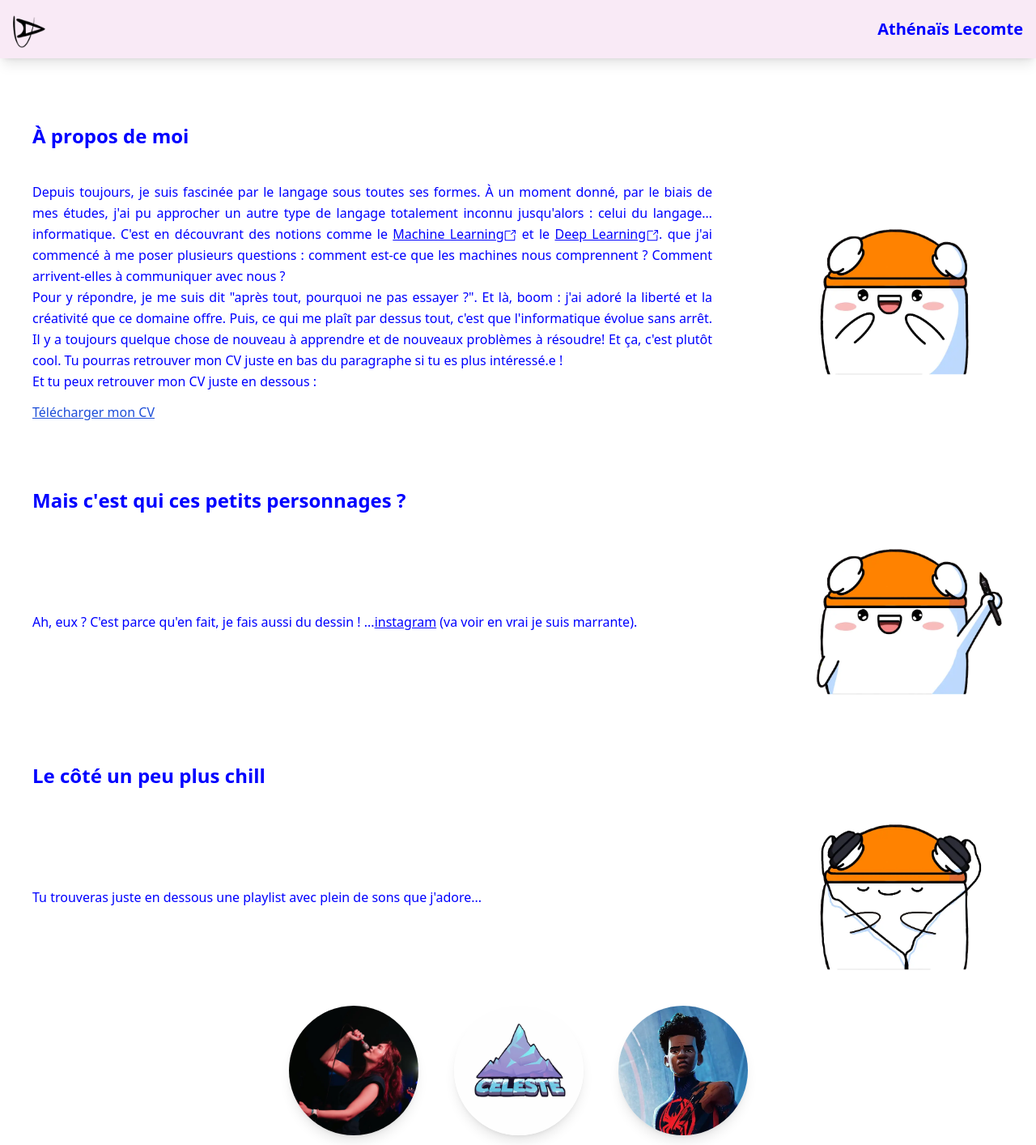
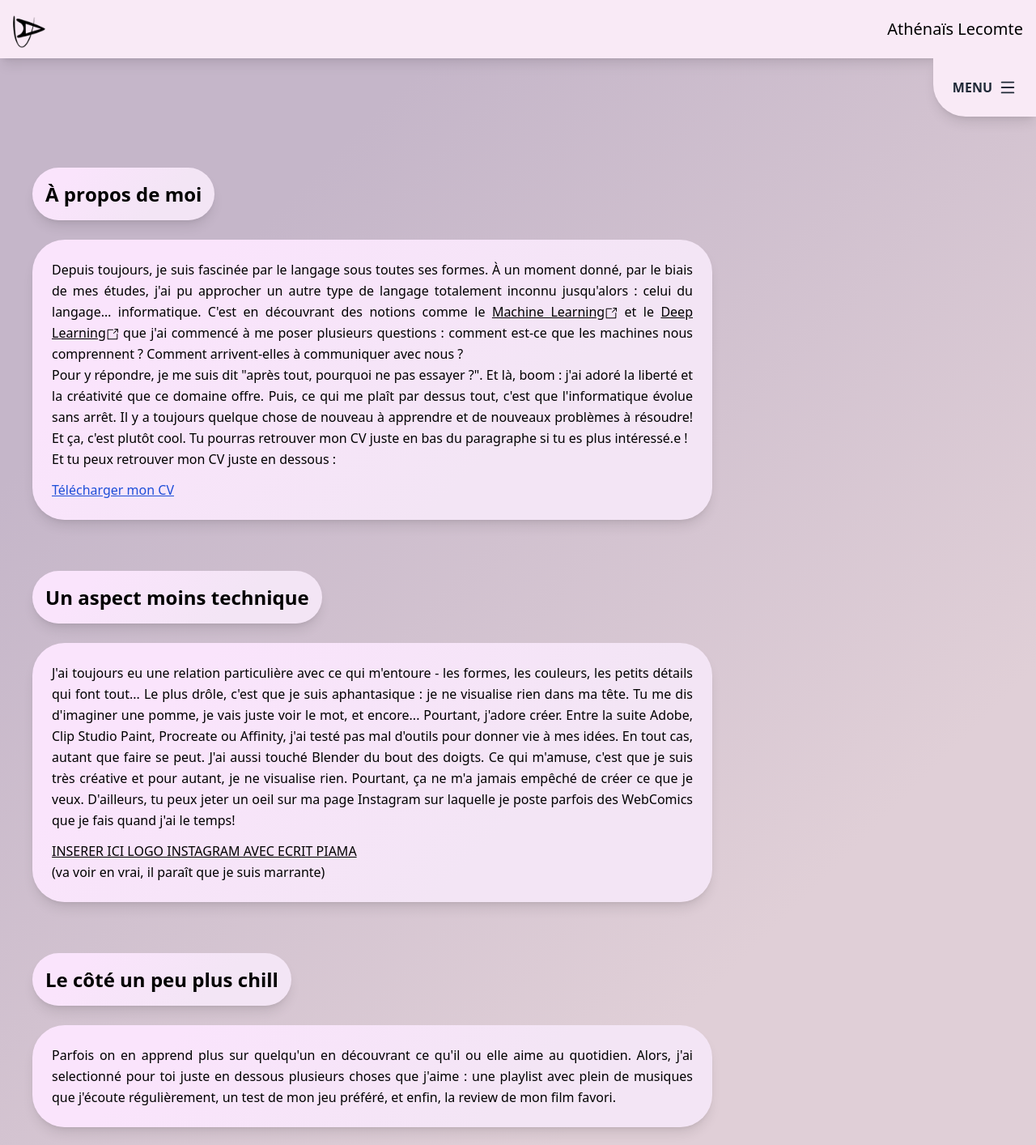
Before and after one commit to Piamah/portfolio3, a React (Vite) app: page /about in a window 1280 px wide. Shown: the top 1414 px of the page at 81% size. Built offline with nearby package versions, Linux system fonts and the light colour scheme.

Commit message:
Colors reworked, home page font and name redesigned, about page modified almost done + colors, skill page modifications in the process

```diff
--- a/src/components/Header.jsx
+++ b/src/components/Header.jsx
@@ -18,7 +18,7 @@ export default function Header() {
 
       <a
         href="/"
-        className="text-lg md:text-xl font-semibold hover:text-[var(--text)] transition-colors"
+        className="text-lg md:text-xl hover:text-[#DF47C9] transition-colors"
       >
         Athénaïs Lecomte
       </a>
--- a/src/components/Menu.jsx
+++ b/src/components/Menu.jsx
@@ -51,8 +51,8 @@ export default function Menu() {
                   onClick={() => setIsOpen(false)} // ferme le menu après clic
                   className={`text-lg ${
                     location.pathname === link.to
-                      ? "font-bold text-blue-600"
-                      : "text-gray-700 hover:text-blue-500"
+                      ? "font-bold text-[#DF47C9]"
+                      : "hover:text-[#DF47C9]"
                   }`}
                 >
                   {link.label}
--- a/src/index.css
+++ b/src/index.css
@@ -6,7 +6,7 @@
   :root {
     --bg-start: #C5B6C9;
     --bg-end: #E0CFD7;
-    --header--bg-start: #FCE4EC;
+    --header--bg-start: #fae4fc;
     --header--bg-end: #F3E5F5;
     --bg: #CABCCD;
     --nav: red;
@@ -19,6 +19,8 @@
   .dark {
     --bg-start: #9E99B9;
     --bg-end: #B0ACC4;
+    --header--bg-start : #dad5ddd0;
+    --header--bg-end: #ede1f3d0;
     --bg: #CABCCD;
     --nav: red;
     --menu: #CDC8E5;
@@ -39,8 +41,6 @@
 }
 
 
-
-
 @layer base {
   * {
     @apply border-border;
--- a/src/pages/About.jsx
+++ b/src/pages/About.jsx
@@ -3,25 +3,27 @@ import Header from "../components/Header.jsx"
 import Footer from "../components/Footer.jsx"
 import SplitText from "../components/SplitText.jsx"
 import { GoLinkExternal } from "react-icons/go"
-import aboutChar from "../images/about_char.webp"
-import whoChar from "../images/who_char.webp"
-import musicChar from "../images/music_char.webp"
+// import aboutChar from "../images/about_char.webp"
+// import whoChar from "../images/who_char.webp"
+// import musicChar from "../images/music_char.webp"
 import albumFav from "../images/photo-album-fav.webp"
 import movieFav from "../images/movie-fav.webp"
 import gameFav from "../images/game-fav.webp"
+import Menu from "../components/Menu.jsx"
 
 const About = () => {
   return (
-    <section className="flex flex-col min-h-screen bg-white text-[var(--text)]">
+<section className="flex flex-col min-h-screen bg-[linear-gradient(135deg,var(--bg-start)_20%,var(--bg-end)_70%)]">
       <Header />
-
+        <div className="flex flex-row-reverse justify-between ">
+          <Menu />
+        </div>
       <div className="mx-5 my-20 md:mx-10">
           <h1 className="text-left">
-          <SplitText text="À propos de moi" className="text-2xl font-semibold" />
+            <SplitText text="À propos de moi" className="text-2xl font-semibold bg-[linear-gradient(135deg,var(--header--bg-start)_20%,var(--header--bg-end)_70%)] p-4 rounded-[40px] shadow-lg" />
           </h1>
-
         <div className="flex flex-col md:flex-row items-center justify-between gap-6 mt-10">
-          <p className="w-full md:w-[70%] text-justify leading-relaxed">
+          <p className="w-full md:w-[70%] text-justify leading-relaxed bg-[linear-gradient(135deg,var(--header--bg-start)_20%,var(--header--bg-end)_70%)] p-6 rounded-[40px] shadow-lg">
             Depuis toujours, je suis fascinée par le langage sous toutes ses formes. À un moment donné,
             par le biais de mes études, j'ai pu approcher un autre type de langage totalement inconnu jusqu'alors :
             celui du langage… informatique. C'est en découvrant des notions comme le {" "}
@@ -42,14 +44,16 @@ const About = () => {
               className="underline hover:text-blue-600">
               Deep Learning
               <GoLinkExternal className="inline" />
-            </a>.
+            </a>
+            {" "}
             que j'ai commencé à me poser plusieurs questions : comment est-ce que les machines nous comprennent ? Comment arrivent-elles
             à communiquer avec nous ?
             <br /> Pour y répondre, je me suis dit "après tout, pourquoi ne pas essayer ?".
             Et là, boom : j'ai adoré la liberté et la créativité que ce domaine offre. Puis, ce qui me plaît par dessus tout,
             c'est que l'informatique évolue sans arrêt. Il y a toujours quelque chose de nouveau à apprendre et
             de nouveaux problèmes à résoudre! Et ça, c'est plutôt cool. Tu pourras retrouver mon CV juste en bas du paragraphe si tu es plus intéressé.e !
-          <br />Et tu peux retrouver mon CV juste en dessous :
+            <br />
+            Et tu peux retrouver mon CV juste en dessous :
             <a
               className="flex mt-3 text-blue-700 hover:text-blue-500 underline"
               href="/CV_AL_042025.pdf"
@@ -60,61 +64,68 @@ const About = () => {
               Télécharger mon CV
             </a>
           </p>
-
-          <img
+            {/* <img
               src={aboutChar}
               alt="Image de Piama"
               className="w-1/3 md:w-1/5 rounded-xl"
-          />
+            /> */}
           </div>
 
           <h1 className="text-left mt-20">
             <SplitText
-            text="Mais c'est qui ces petits personnages ?"
-            className="text-2xl font-semibold"
+              text="Un aspect moins technique"
+              className="text-2xl font-semibold bg-[linear-gradient(135deg,var(--header--bg-start)_20%,var(--header--bg-end)_70%)] p-4 rounded-[40px] shadow-lg"
             />
           </h1>
 
           <div className="flex flex-col md:flex-row items-center justify-between gap-6 mt-10">
-          <p className="w-full md:w-[70%] text-justify leading-relaxed">
-            Ah, eux ? C'est parce qu'en fait, je fais aussi du dessin ! ...
+            <p className="w-full md:w-[70%] text-justify leading-relaxed bg-[linear-gradient(135deg,var(--header--bg-start)_20%,var(--header--bg-end)_70%)] p-6 rounded-[40px] shadow-lg">
+            J'ai toujours eu une relation particulière avec ce qui m'entoure - les formes, les couleurs, les petits détails qui font tout...
+            Le plus drôle, c'est que je suis aphantasique : je ne visualise rien dans ma tête. Tu me dis d'imaginer une pomme, je vais juste
+            voir le mot, et encore... Pourtant, j'adore créer. Entre la suite Adobe, Clip Studio Paint, Procreate ou Affinity, j'ai testé pas mal d'outils
+            pour donner vie à mes idées. En tout cas, autant que faire se peut. J'ai aussi touché Blender du bout des doigts.
+            Ce qui m'amuse, c'est que je suis très créative et pour autant, je ne visualise rien. Pourtant, ça ne m'a jamais
+            empêché de créer ce que je veux. D'ailleurs, tu peux jeter un oeil sur ma page Instagram sur laquelle je poste parfois des WebComics
+            que je fais quand j'ai le temps!
               <a
                 href="https://www.instagram.com/piama._/"
                 target="_blank"
                 rel="noreferrer"
-              className="underline hover:text-blue-600"
+                className="flex mt-3 underline hover:text-blue-600"
               >
-              instagram
+                INSERER ICI LOGO INSTAGRAM AVEC ECRIT PIAMA
               </a>
-            {" "} (va voir en vrai je suis marrante).
+              {" "} (va voir en vrai, il paraît que je suis marrante)
             </p>
 
-          <img
+            {/* <img
               src={whoChar}
               alt="Image du personnage Piama"
               className="w-1/3 md:w-1/5 rounded-xl"
-          />
+            /> */}
           </div>
 
           <h1 className="text-left mt-20">
             <SplitText
               text="Le côté un peu plus chill"
-            className="text-2xl font-semibold"
+              className="text-2xl font-semibold bg-[linear-gradient(135deg,var(--header--bg-start)_20%,var(--header--bg-end)_70%)] p-4 rounded-[40px] shadow-lg"
             />
           </h1>
 
           <div className="flex flex-col md:flex-row items-center justify-between gap-6 mt-10">
-          <p className="w-full md:w-[70%] text-justify leading-relaxed">
-            Tu trouveras juste en dessous une playlist avec plein de sons que j'adore...
+            <p className="w-full md:w-[70%] text-justify leading-relaxed bg-[linear-gradient(135deg,var(--header--bg-start)_20%,var(--header--bg-end)_70%)] p-6 rounded-[40px] shadow-lg">
+              Parfois on en apprend plus sur quelqu'un en découvrant ce qu'il ou elle aime au quotidien.
+              Alors, j'ai selectionné pour toi juste en dessous plusieurs choses que j'aime :
+              une playlist avec plein de musiques que j'écoute régulièrement, un test de mon jeu préféré, et enfin, la review de mon film favori.
             </p>
-          <img
+            {/* <img
               src={musicChar}
               alt="Image de Piama qui écoute de la musique"
               className="w-1/3 md:w-1/5 rounded-xl"
-          />
+            /> */}
           </div>
 
-        <div className="flex flex-wrap justify-center gap-10 mt-10">
+          <div className="flex flex-wrap justify-start gap-10 mt-10">
             <div className="flex flex-col items-center">
               <a
                 href="https://open.spotify.com/playlist/2nHhXhW1yUC9pxZg4BvP7s"
--- a/src/pages/Skills.jsx
+++ b/src/pages/Skills.jsx
@@ -1,8 +1,15 @@
-// src/pages/Skills.jsx
+import Header from "../components/Header";
+import Menu from "../components/Menu";
+
 export default function Skills() {
   const skills = ["React", "Vite", "TailwindCSS", "JavaScript", "GitHub"];
 
   return (
+    <>
+    <Header />
+    <div className="flex flex-row-reverse justify-between ">
+      <Menu />
+    </div>
     <section className="text-center p-10">
       <h1 className="text-3xl font-bold text-blue-600 mb-6">Mes compétences</h1>
       <div className="flex flex-wrap justify-center gap-4">
@@ -16,5 +23,6 @@ export default function Skills() {
         ))}
       </div>
     </section>
+    </>
   );
 }
```
Lines whose indentation alone changed are shown as unchanged.
